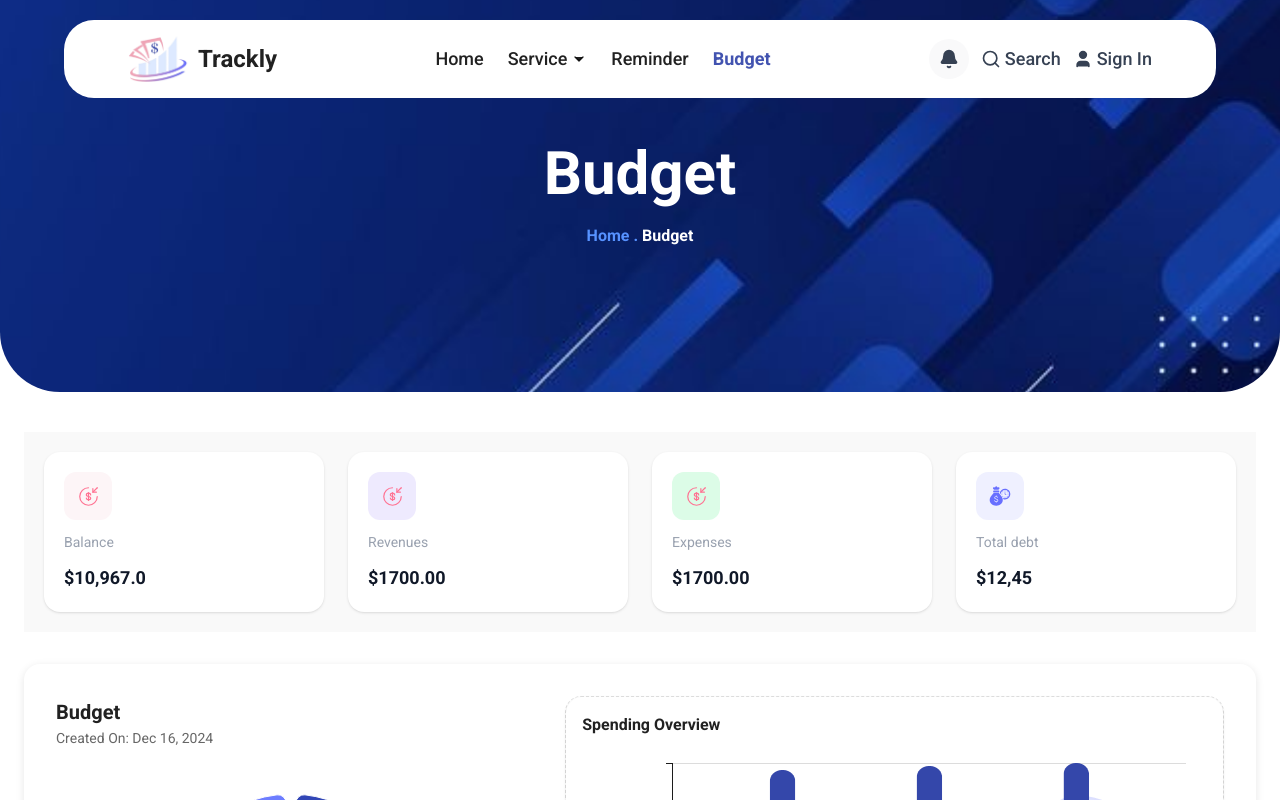
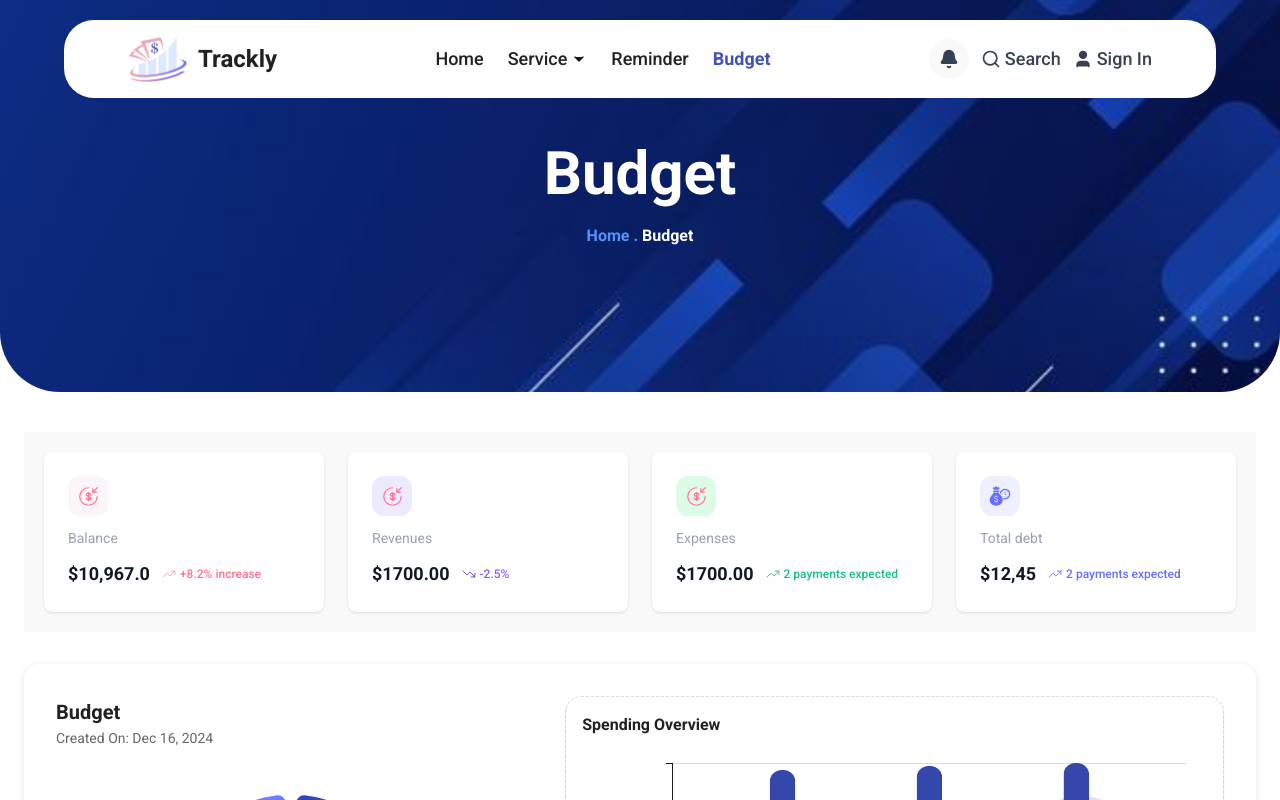
Before and after one commit to Seraj-Omar/Personal-Finance-and-Bill-Splitting-Assistant, a Next.js app: page /budget in a window 1280 px wide. Shown: the top 800 px of the page. Built offline with nearby package versions, Linux system fonts and the light colour scheme.

Commit message:
add  a type for a debts card

```diff
--- a/src/components/debts/Card.tsx
+++ b/src/components/debts/Card.tsx
@@ -3,28 +3,30 @@ export default function Card({
   amount,
   icon,
   iconBg,
+  meta,
   amountColor = "text-gray-900",
 }: {
-  title: string;
-  amount: string;
-  icon: React.ReactNode;
-  iconBg: string;
-  amountColor?: string;
+  title: string
+  amount: string
+  icon: React.ReactNode
+  iconBg: string
+  meta?: React.ReactNode
+  amountColor?: string
 }) {
   return (
-    <div className="bg-white rounded-2xl p-5 shadow-sm flex flex-col items-start gap-3">
-      {/* Icon */}
-      <div
-        className={`w-12 h-12 flex items-center justify-center rounded-xl ${iconBg}`}
-      >
+    <div className="p-6 flex flex-col gap-3 bg-white rounded-lg shadow-sm">
+      <div className={`w-10 h-10 flex items-center justify-center rounded-xl ${iconBg}`}>
         {icon}
       </div>
 
       {/* Title */}
       <p className="text-sm text-gray-400">{title}</p>
 
-      {/* Amount */}
-      <p className={`text-lg font-semibold ${amountColor}`}>{amount}</p>
+      {/* Amount + meta */}
+      <div className="flex items-center gap-3 flex-wrap">
+        <p className={`text-lg font-semibold ${amountColor}`}>{amount}</p>
+        {meta}
+      </div>
     </div>
-  );
+  )
 }
```
